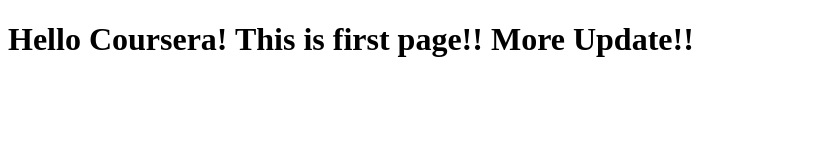
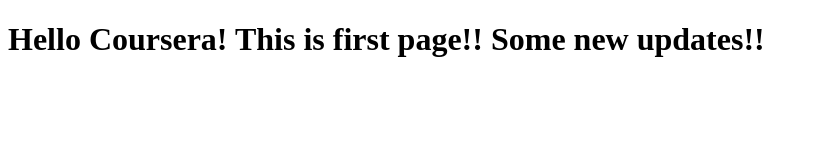
Before and after one commit to minkhati/ROR_coursera_course5, a plain HTML site: page index.html in a window 1280 px wide. Shown: the whole page, without its empty margins (0-817 px from the left). Drawn offline with Linux system fonts and the light colour scheme.

Commit message:
new updates in first page

```diff
--- a/index.html
+++ b/index.html
@@ -5,6 +5,6 @@
     <title>Hello Coursera</title>
   </head>
   <body>
-    <h1>Hello Coursera! This is first page!! More Update!! </h1>
+    <h1>Hello Coursera! This is first page!! Some new updates!! </h1>
   </body>
 </html>
```
